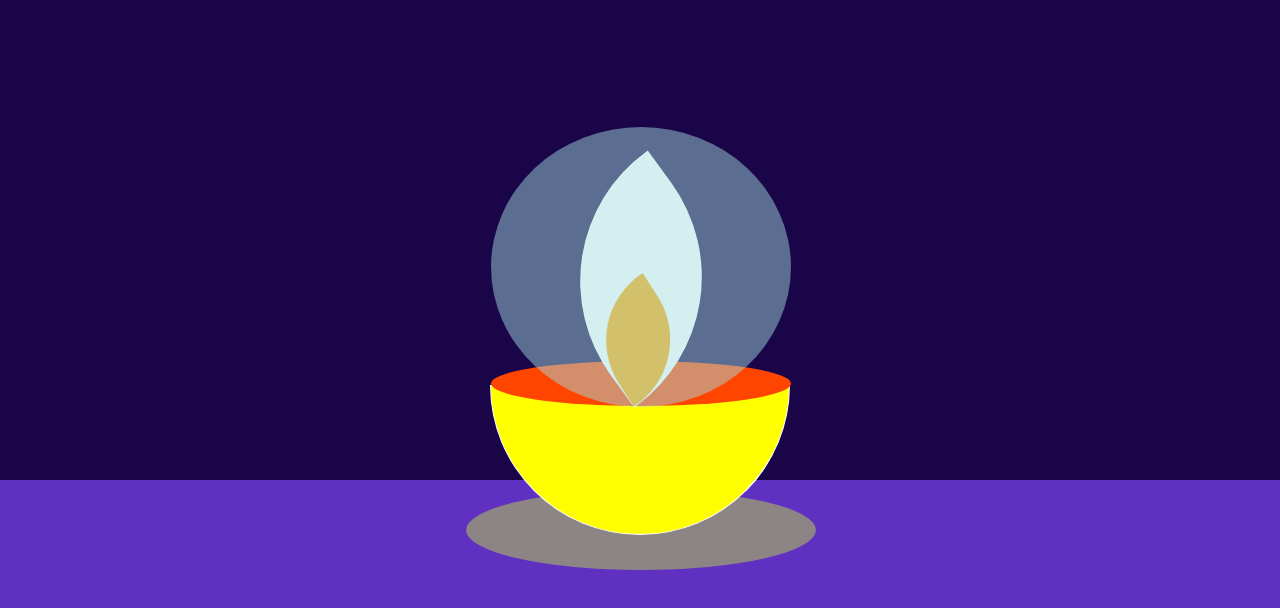
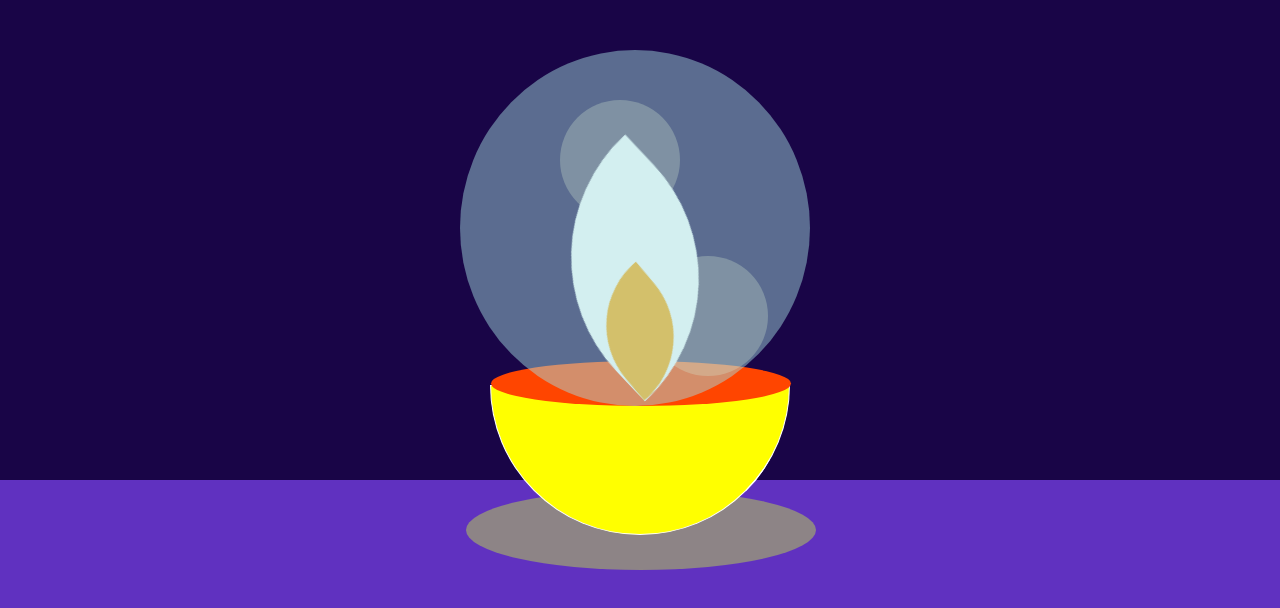
Before and after one commit to shipuchhabra35/shilpachhabra, a plain HTML site: page diya/index.html in a window 1280 px wide. Drawn offline with Linux system fonts and the light colour scheme.

Commit message:
updated
updated

```diff
--- a/diya/index.html
+++ b/diya/index.html
@@ -54,6 +54,7 @@
     left: 0%;
     background-color: orangered;
     border-radius: 50%;
+    z-index: -1;
 
 }
 .flame{
@@ -61,12 +62,22 @@
     width: 162px;
     background-color: white;
     position: absolute;
-    top: -140%;
-    left: 23%;
+    top: -147%;
+    left: 21%;
     border-radius: 160px 0px;
     transform: rotate(-36deg);
-    animation: move 4s linear infinite;
+    animation: scale-up 4s infinite;
 }
+@keyframes scale-up {
+    50%{
+        transform:rotate(-45deg) scale(1.05);
+        bottom:30px;
+        }
+
+}
+
+
+
 
 .flame::after{
     content: "";
@@ -79,19 +90,43 @@
     border-radius: 160px 0;
     transform: rotate(3deg);
 }
-
-
-
-
 .light{
-    height: 280px;
-    width: 300px;
+    height: 356px;
+    width: 350px;
     position: absolute;
-    top: -175%;
+    top: -227%;
     border-radius: 50%;
     background-color: #a4dddf7a;
+    left: -31px;
+
 }
 
+.light:after,
+.light:before{
+    content: "";
+    height: 120px;
+    width: 120px;
+    position: absolute;
+    background-color: rgba(253, 241, 194, 0.3);
+    border-radius: 50%;
+    z-index: -1;
+    animation: shine 5s linear infinite;
+}
+@keyframes shine {
+    50%{
+        transform: scale(0.7);
+        opacity: 0.2;
+        }
+
+}
+.light:before{
+    bottom: 30px;
+    right: 42px;
+}
+.light:after{
+    top: 50px;
+    left: 100px;
+}
     </style>
 </head>
 <body>
@@ -99,7 +134,6 @@
         <div class="diya">
             <div class="inside"></div>
             <div class="flame"></div>
-            <div class="flemes"></div>
             <div class="light"></div>
         </div>
         <div class="shadow"></div>
```
